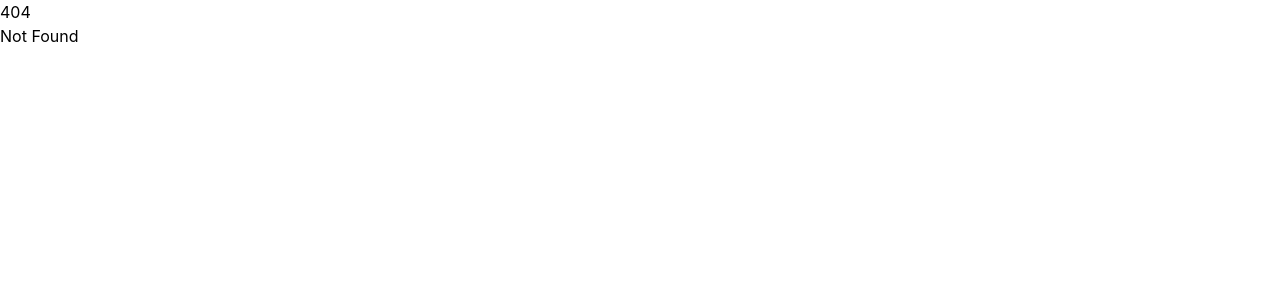
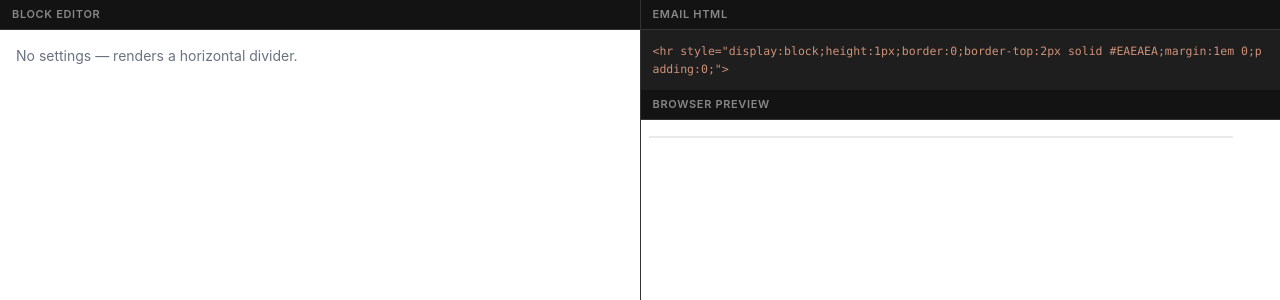
Before and after one commit to GoodPlanetBelgium/sfmc-blocks, a SvelteKit app: page /divider in a window 1280 px wide. Before the commit this address had no page. Shown: the top 300 px of the page. Built offline with nearby package versions, Linux system fonts and the light colour scheme.

Commit message:
add divider

```diff
--- a/src/routes/+page.svelte
+++ b/src/routes/+page.svelte
@@ -12,4 +12,5 @@
   <li><a href={resolve('/title')}>title</a></li>
   <li><a href={resolve('/rich-text')}>rich-text</a></li>
   <li><a href={resolve('/table-of-contents')}>table-of-contents</a></li>
+  <li><a href={resolve('/divider')}>divider</a></li>
 </ul>
--- /dev/null
+++ b/src/routes/divider/+page.svelte
@@ -0,0 +1,19 @@
+<script lang="ts">
+  import { buildEmailHTML } from './template'
+  import BlockShell from '$lib/BlockShell.svelte'
+  import type BlockSDK from '$lib/blocksdk'
+
+  let sdk = $state<BlockSDK | null>(null)
+
+  function onReady(): void {
+    sdk?.setContent(buildEmailHTML())
+  }
+</script>
+
+<svelte:head>
+  <title>Divider Block</title>
+</svelte:head>
+
+<BlockShell storageKey="sfmc-dev-block-data:divider" bind:sdk {onReady}>
+  <p class="text-sm text-gray-500">No settings — renders a horizontal divider.</p>
+</BlockShell>
--- /dev/null
+++ b/src/routes/divider/template.ts
@@ -0,0 +1,3 @@
+export function buildEmailHTML(): string {
+  return `<hr style="display:block;height:1px;border:0;border-top:2px solid #EAEAEA;margin:1em 0;padding:0;">`
+}
```
